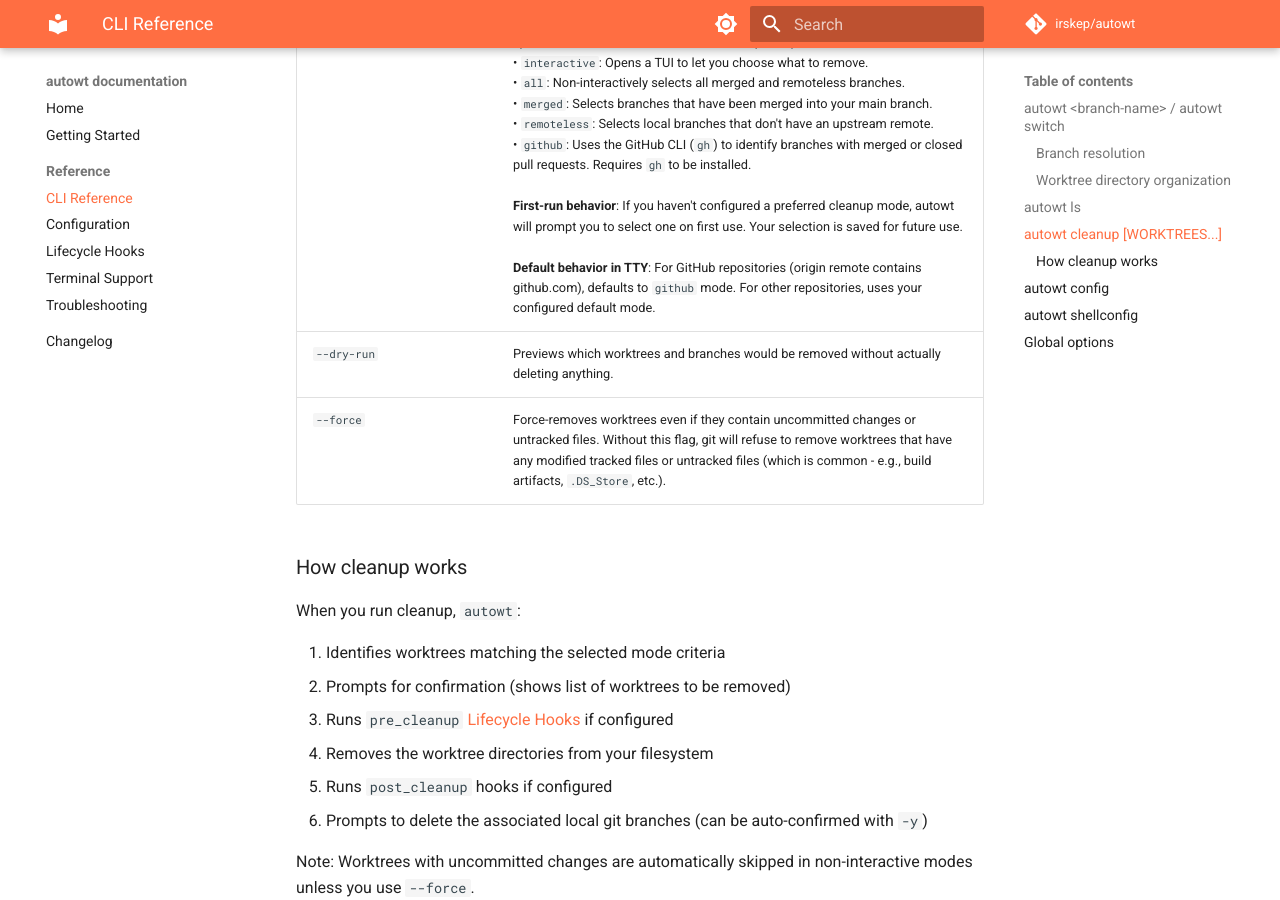
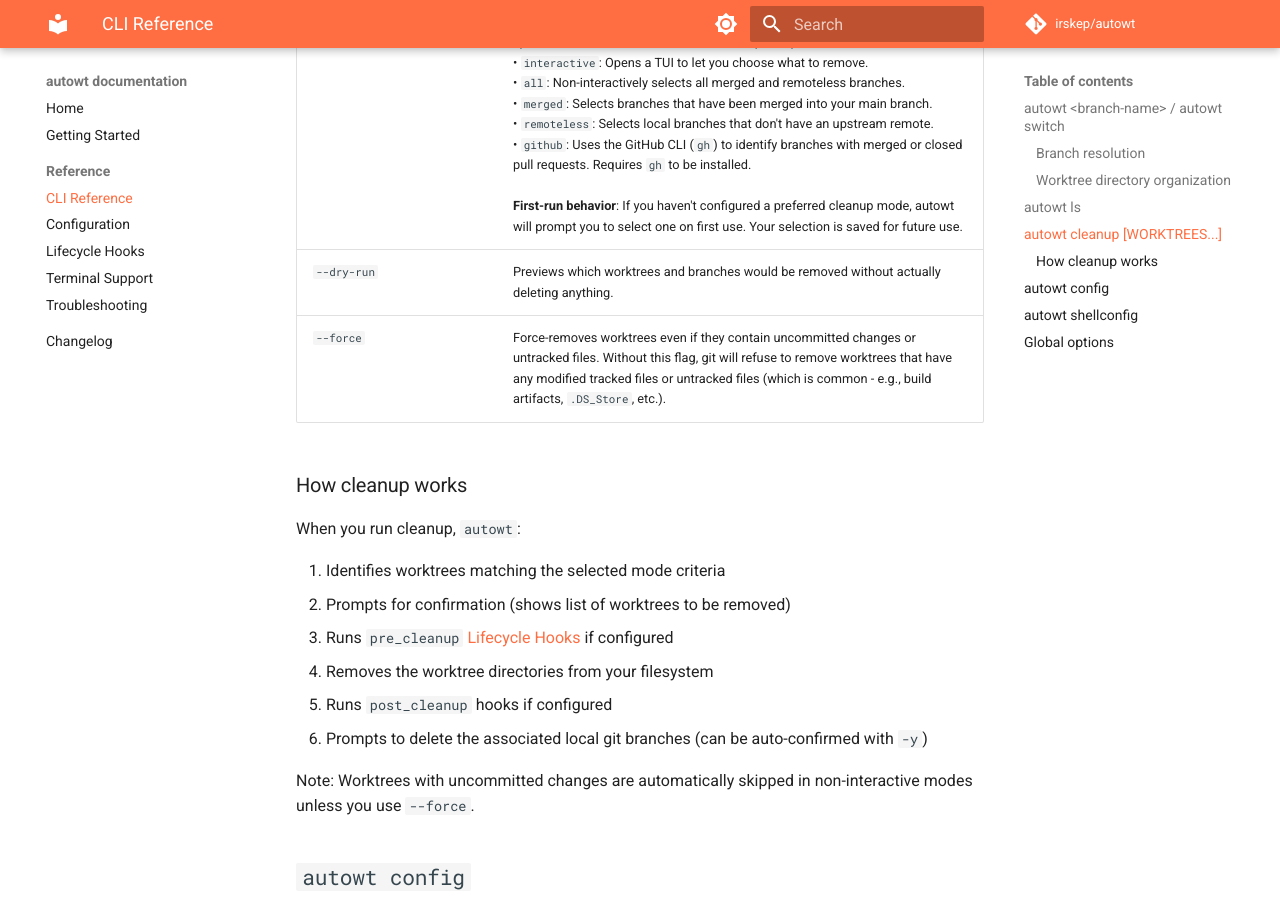
Before and after one commit to irskep/autowt, an MkDocs documentation site: the page built from docs/clireference.md, in a window 1280 px wide and 900 px high, scrolled down 2803 px. Built offline with MkDocs 1.6.1 and Material for MkDocs 9.7.7, drawn with Linux system fonts in a browser that asks for light colours; comment, search, counter and statistics services are not loaded; the version menu is left out.

Commit message:
Fix documentation error

```diff
--- a/docs/clireference.md
+++ b/docs/clireference.md
@@ -80,9 +80,9 @@ When worktrees are specified, the command skips the interactive TUI and mode-bas
 
 <div class="autowt-clitable-wrapper"></div>
 
-| Option          | Description                                                                                                                                                                                                                                                                                                                                                                                                                                                                                                                                                                                                                                                                                                                                                                                                                                                                                                                                                                           |
-| --------------- | ------------------------------------------------------------------------------------------------------------------------------------------------------------------------------------------------------------------------------------------------------------------------------------------------------------------------------------------------------------------------------------------------------------------------------------------------------------------------------------------------------------------------------------------------------------------------------------------------------------------------------------------------------------------------------------------------------------------------------------------------------------------------------------------------------------------------------------------------------------------------------------------------------------------------------------------------------------------------------------- |
-| `--mode <mode>` | Sets the cleanup mode. Ignored when specific worktrees are provided. If not specified in a non-interactive environment (like CI), the command will exit. <br> • `interactive`: Opens a TUI to let you choose what to remove. <br> • `all`: Non-interactively selects all merged and remoteless branches. <br> • `merged`: Selects branches that have been merged into your main branch. <br> • `remoteless`: Selects local branches that don't have an upstream remote. <br> • `github`: Uses the GitHub CLI (`gh`) to identify branches with merged or closed pull requests. Requires `gh` to be installed. <br><br> **First-run behavior**: If you haven't configured a preferred cleanup mode, autowt will prompt you to select one on first use. Your selection is saved for future use. <br><br> **Default behavior in TTY**: For GitHub repositories (origin remote contains github.com), defaults to `github` mode. For other repositories, uses your configured default mode. |
+| Option          | Description                                                                                                                                                                                                                                                                                                                                                                                                                                                                                                                                                                                                                                                                                 |
+| --------------- | ------------------------------------------------------------------------------------------------------------------------------------------------------------------------------------------------------------------------------------------------------------------------------------------------------------------------------------------------------------------------------------------------------------------------------------------------------------------------------------------------------------------------------------------------------------------------------------------------------------------------------------------------------------------------------------------- |
+| `--mode <mode>` | Sets the cleanup mode. Ignored when specific worktrees are provided. If not specified in a non-interactive environment (like CI), the command will exit. <br> • `interactive`: Opens a TUI to let you choose what to remove. <br> • `all`: Non-interactively selects all merged and remoteless branches. <br> • `merged`: Selects branches that have been merged into your main branch. <br> • `remoteless`: Selects local branches that don't have an upstream remote. <br> • `github`: Uses the GitHub CLI (`gh`) to identify branches with merged or closed pull requests. Requires `gh` to be installed. <br><br> **First-run behavior**: If you haven't configured a preferred cleanup mode, autowt will prompt you to select one on first use. Your selection is saved for future use. |
 | `--dry-run`     | Previews which worktrees and branches would be removed without actually deleting anything.                                                                                                                                                                                                                                                                                                                                                                                                                                                                                                                                                                                                                                                                                                                                                                                                                                                                                            |
 | `--force`       | Force-removes worktrees even if they contain uncommitted changes or untracked files. Without this flag, git will refuse to remove worktrees that have any modified tracked files or untracked files (which is common - e.g., build artifacts, `.DS_Store`, etc.).                                                                                                                                                                                                                                                                                                                                                                                                                                                                                                                                                                                                                                                                                                                     |
 
```
